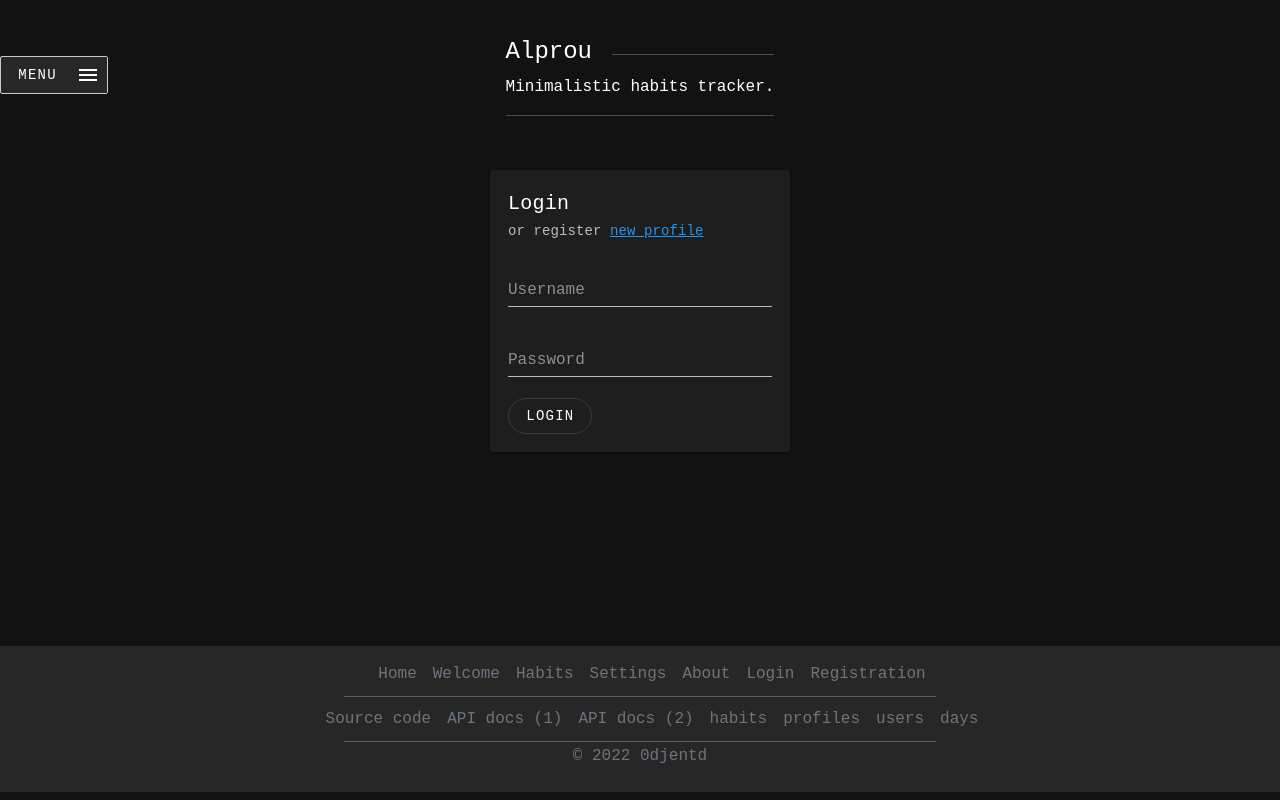
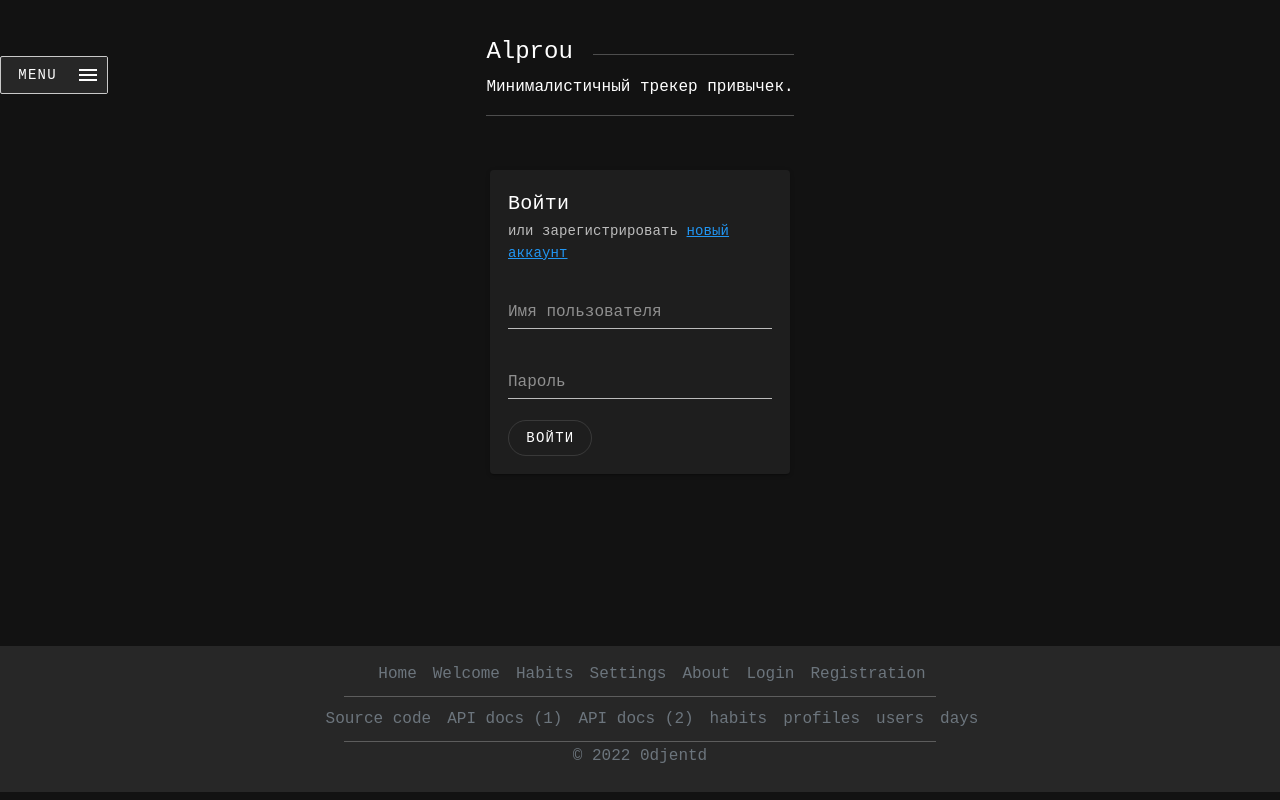
Before and after one commit to 0djentd/alprou, a Vue app: page /login in a window 1280 px wide. Built offline with nearby package versions, Linux system fonts and the light colour scheme.

Commit message:
new file:   src/locales.js

```diff
--- a/src/components/AppLogo.vue
+++ b/src/components/AppLogo.vue
@@ -24,7 +24,7 @@ export default {
         <h4>Alprou</h4>
         <v-divider />
       </div>
-      <p>Minimalistic habits tracker.</p>
+      <p>{{ $t("general.description_short") }}</p>
     </a>
     <v-divider />
   </div>
--- /dev/null
+++ b/src/locales.js
@@ -0,0 +1,76 @@
+export default {
+  en: {
+    general: {
+      description_short: "Minimalistic habits tracker.",
+    },
+    pages: {
+      home: {
+        title: "Home",
+      },
+      about: {
+        title: "About",
+      },
+      habits: {
+        title: "Habits",
+      },
+      logout: {
+        title: "Logout",
+      },
+      login: {
+        title: "Login",
+        text: {
+          title: "Login",
+          subtitle: {
+            1: "or register",
+            2: "new profile",
+          },
+          form: {
+            username: "Username",
+            password: "Password",
+            button: "Login",
+          },
+        },
+      },
+      registration: {
+        title: "Registration",
+      },
+    },
+  },
+  ru: {
+    general: {
+      description_short: "Минималистичный трекер привычек.",
+    },
+    pages: {
+      home: {
+        title: "Главная",
+      },
+      about: {
+        title: "Инфо",
+      },
+      habits: {
+        title: "Привычки",
+      },
+      logout: {
+        title: "Выйти",
+      },
+      login: {
+        title: "Войти",
+        text: {
+          title: "Войти",
+          subtitle: {
+            1: "или зарегистрировать",
+            2: "новый аккаунт",
+          },
+          form: {
+            username: "Имя пользователя",
+            password: "Пароль",
+            button: "Войти",
+          },
+        },
+      },
+      registration: {
+        title: "Зарегистрироваться",
+      },
+    },
+  },
+};
--- a/src/main.js
+++ b/src/main.js
@@ -1,9 +1,11 @@
+// vue
 import Vue from "vue";
 import App from "./App.vue";
 import "./registerServiceWorker";
 import router from "./router";
 import store from "./store";
 
+// bootstrap
 import { BootstrapVue, IconsPlugin } from "bootstrap-vue";
 import "bootstrap";
 import "bootstrap/dist/css/bootstrap.css";
@@ -13,14 +15,27 @@ import vuetify from "./plugins/vuetify";
 
 import "@babel/polyfill";
 
+// i18n
+import VueI18n from "vue-i18n";
+import messages from "@/locales";
+
+// bootstrap
 Vue.use(BootstrapVue);
 Vue.use(IconsPlugin);
 
+// i18n
+Vue.use(VueI18n);
+const i18n = new VueI18n({
+  locale: "ru",
+  fallbackLocale: "en",
+  messages,
+});
 Vue.config.productionTip = false;
 
 new Vue({
   router,
   store,
+  i18n,
   vuetify,
   render: (h) => h(App),
 }).$mount("#app");
--- a/src/views/LoginView.vue
+++ b/src/views/LoginView.vue
@@ -26,28 +26,28 @@ export default {
 <template>
   <v-container>
     <v-card max-width="300px" rounded class="mx-auto">
-      <v-card-title>Login</v-card-title>
+      <v-card-title>{{ $t("pages.login.text.title") }}</v-card-title>
       <v-card-subtitle
-        >or register
-        <router-link to="/registration"
-          >new profile</router-link
-        ></v-card-subtitle
+        >{{ $t("pages.login.text.subtitle.1") }}
+        <router-link to="/registration">{{
+          $t("pages.login.text.subtitle.2")
+        }}</router-link></v-card-subtitle
       >
       <v-card-text>
         <form action="submit" @submit.prevent="login">
           <v-text-field
             id="username"
-            placeholder="Username"
+            :placeholder="$t('pages.login.text.form.username')"
             v-model="username"
           />
           <v-text-field
             type="password"
             id="password"
-            placeholder="Password"
+            :placeholder="$t('pages.login.text.form.password')"
             v-model="password"
           />
           <v-btn rounded outlined text action="" method="" @click="login">
-            Login
+            {{ $t("pages.login.text.form.button") }}
           </v-btn>
         </form>
       </v-card-text>
```
